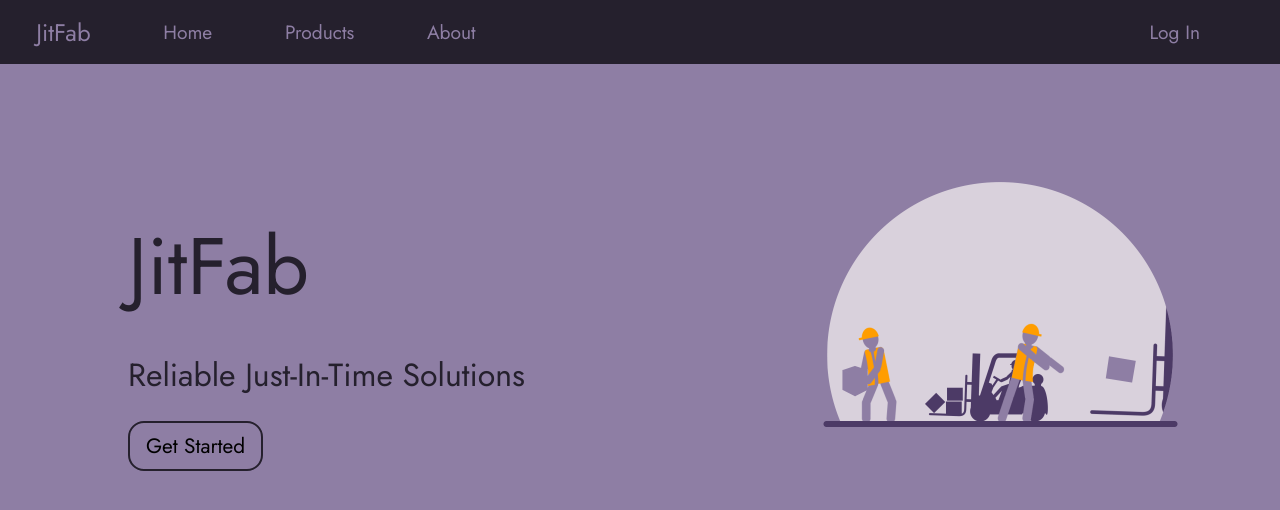
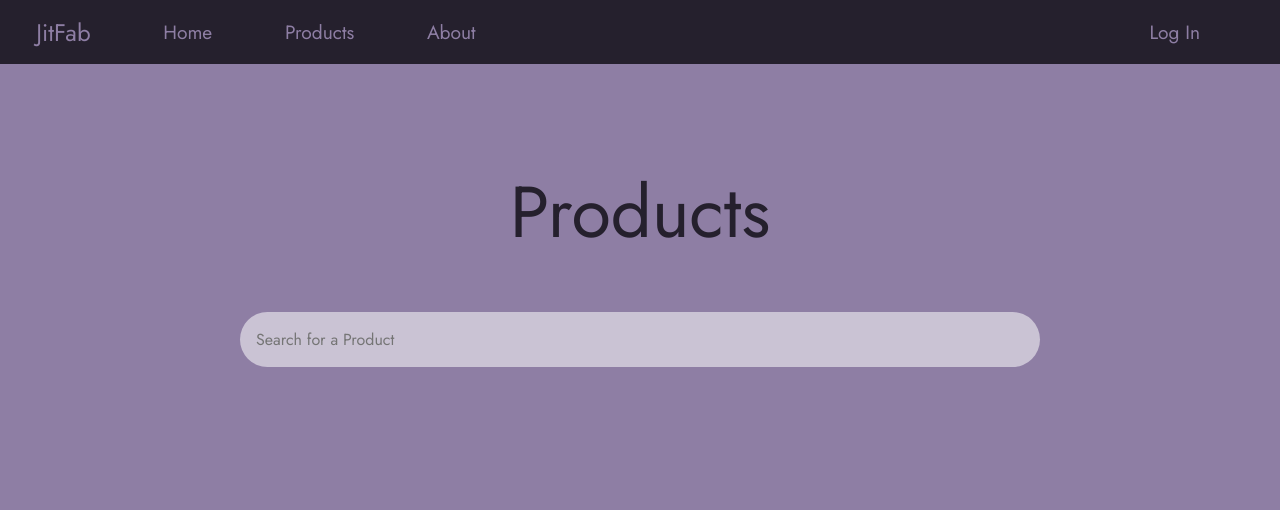
Before and after one commit to pranav-ambig/JitFab, a React (Create React App) app in the folder frontend/: page /products in a window 1280 px wide. Shown: the top 510 px of the page. Built offline with nearby package versions, Linux system fonts and the light colour scheme.

Commit message:
created basic Products page

```diff
--- a/frontend/package.json
+++ b/frontend/package.json
@@ -8,6 +8,7 @@
     "@testing-library/user-event": "^13.5.0",
     "react": "^18.2.0",
     "react-dom": "^18.2.0",
+    "react-router-dom": "^6.9.0",
     "react-scripts": "5.0.1",
     "web-vitals": "^2.1.4"
   },
--- a/frontend/src/App.css
+++ b/frontend/src/App.css
@@ -75,6 +75,7 @@ img {
   border-radius: 1rem;
   border: 2px solid #25202D;
   cursor: pointer;
+  transition: all 0.2s ease;
 }
 
 #get-started:hover {
--- a/frontend/src/App.js
+++ b/frontend/src/App.js
@@ -1,10 +1,17 @@
 import logo from './logo.svg';
 import './App.css';
+import { useNavigate } from 'react-router-dom';
+import NavBar from './NavBar';
 
 function App() {
+
+  const navigate = useNavigate();
+  const gotoProducts = ()=>{navigate('/products')}
+
   return (
     <div className="App">
-      <div className='NavBar'>
+      <NavBar></NavBar>
+      {/* <div className='NavBar'>
         <div id='left'>
           <p id='title' className='NavbarText'>JitFab</p>
           <p className='NavbarText'>Home</p>
@@ -14,12 +21,12 @@ function App() {
         <div id='right'>
           <p className='NavbarText'>Log In</p>
         </div>
-      </div>
+      </div> */}
 
       <div id='strong-title'>JitFab</div>
       <div id='tagline'>Reliable Just-In-Time Solutions</div>
       <img src={require('./animation.gif')}></img>
-      <p id='get-started'>Get Started</p>
+      <p id='get-started' onClick={gotoProducts} >Get Started</p>
 
     </div>
   );
--- /dev/null
+++ b/frontend/src/NavBar.css
@@ -0,0 +1,34 @@
+.NavBar {
+	background-color: #25202D;
+	height: 4rem;
+	margin: 0;
+	top: 0;
+	position: fixed;
+	width: 100%;
+	display: flex;
+	justify-content: space-between;
+	align-items: center;
+  }
+
+  #left {
+	display: flex;
+	width: 40%;
+	justify-content: space-around;
+	height: 4rem;
+	flex-direction: row;
+	align-items: center;
+  }
+
+  #right {
+	margin-right: 5rem;
+  }
+
+  #title {
+	font-size: 1.5rem;
+  }
+
+  .NavbarText {
+	color: #8E7EA4;
+	font-size: 1.2rem;
+	cursor: pointer;
+  }
--- /dev/null
+++ b/frontend/src/NavBar.js
@@ -0,0 +1,24 @@
+import { useNavigate } from 'react-router-dom'
+import './NavBar.css'
+
+export default function(){
+
+	const navigate = useNavigate();
+	const gotoHome = ()=>{navigate('/home')}
+	const gotoProducts = ()=>{navigate('/products')}
+	const gotoAbout = ()=>{navigate('/about')}
+
+	return(
+		<div className='NavBar'>
+			<div id='left'>
+				<p id='title' className='NavbarText'>JitFab</p>
+				<p className='NavbarText' onClick={gotoHome}>Home</p>
+				<p className='NavbarText' onClick={gotoProducts}>Products</p>
+				<p className='NavbarText' onClick={gotoAbout}>About</p>
+			</div>
+			<div id='right'>
+				<p className='NavbarText'>Log In</p>
+			</div>
+		</div>
+	)
+}
--- /dev/null
+++ b/frontend/src/Products.css
@@ -0,0 +1,45 @@
+* {
+	font-family: 'Jost';
+}
+
+#strong-title-products{
+	/* top: 13rem; */
+	/* position: fixed; */
+	font-size: 4.5rem;
+	color: #25202D;
+	margin-top: 10rem;
+	/* left: 8rem; */
+	/* text-align: center; */
+  }
+
+#ctn {
+	display: flex;
+	justify-content: center;
+	align-items: center;
+	flex-direction: column;
+}
+
+#product-input {
+	width: 60%;
+	/* height: 2rem; */
+	margin-top: 3rem;
+	border-radius: 2rem;
+	border: none;
+	outline: none;
+	padding: 1rem;
+	font-size: 1rem;
+	background-color: #ffffff88;
+	/* opacity: 0.5; */
+}
+
+#product-input:focus {
+	width: 60%;
+	/* height: 2rem; */
+	margin-top: 3rem;
+	border-radius: 2rem;
+	border: none;
+	outline: none;
+	padding: 1rem;
+	font-size: 1rem;
+	background-color: #ffffff88;
+}
--- /dev/null
+++ b/frontend/src/Products.js
@@ -0,0 +1,14 @@
+import './Products.css'
+import NavBar from './NavBar';
+
+function Products(){
+	return(
+		<div id='ctn'>
+			<NavBar></NavBar>
+			<div id='strong-title-products'>Products</div>
+			<input id='product-input' type='text' placeholder='Search for a Product'/>
+		</div>
+	)
+}
+
+export default Products;
--- a/frontend/src/index.js
+++ b/frontend/src/index.js
@@ -2,12 +2,37 @@ import React from 'react';
 import ReactDOM from 'react-dom/client';
 import './index.css';
 import App from './App';
+import Products from './Products';
 import reportWebVitals from './reportWebVitals';
+
+import {
+  createBrowserRouter,
+  RouterProvider,
+} from "react-router-dom";
+
+const router = createBrowserRouter([
+  {
+    path:'/',
+    element: <App/>
+  },
+  {
+    path:'/home',
+    element: <App/>
+  },
+  {
+    path:'/products',
+    element: <Products/>
+  },
+  {
+    path:'/about',
+    element: <App/>
+  }
+])
 
 const root = ReactDOM.createRoot(document.getElementById('root'));
 root.render(
   <React.StrictMode>
-    <App />
+    <RouterProvider router={router}/>
   </React.StrictMode>
 );
 
```
Also changed, not shown: 1 other file (tests, documents, lock files or other folders).
